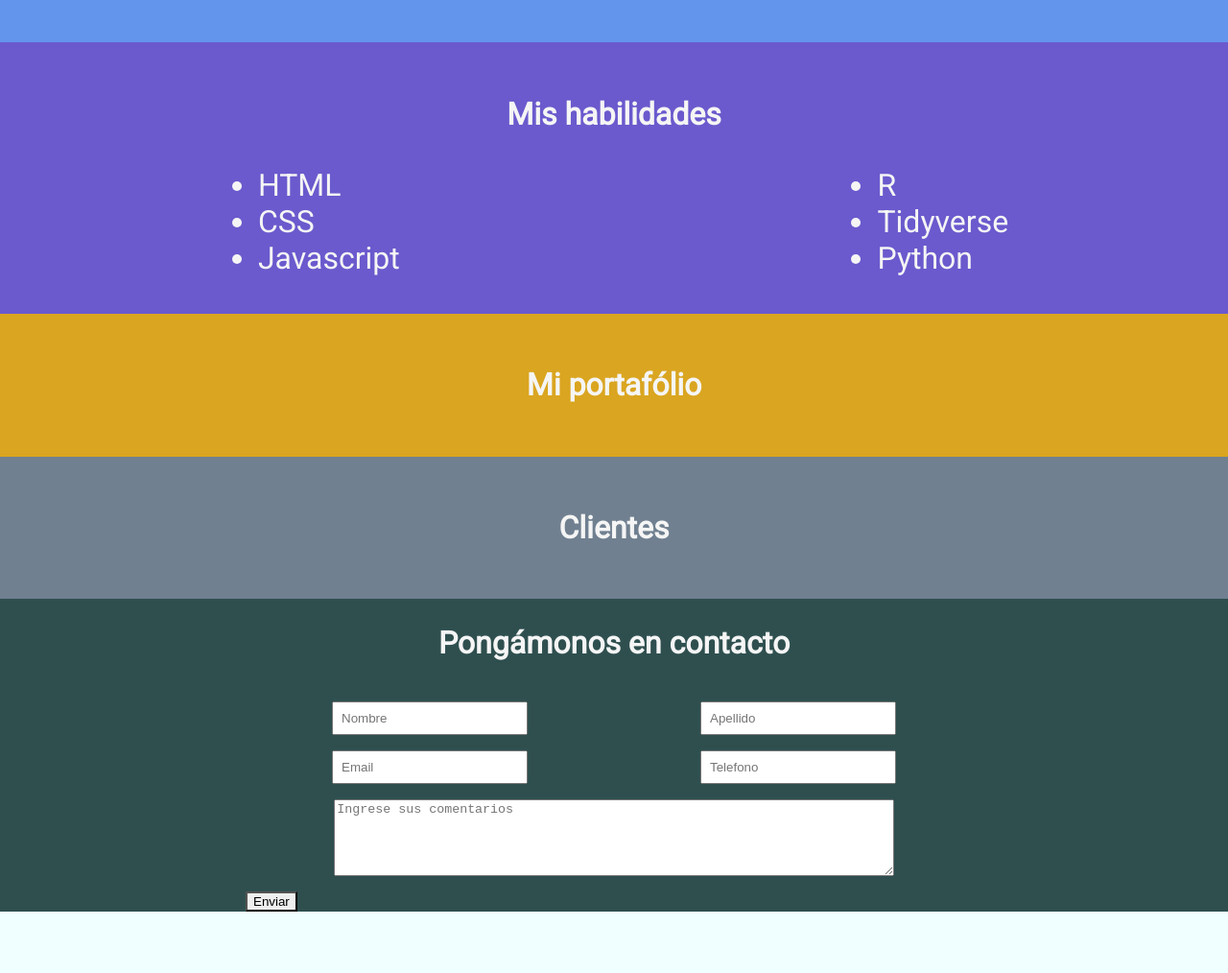
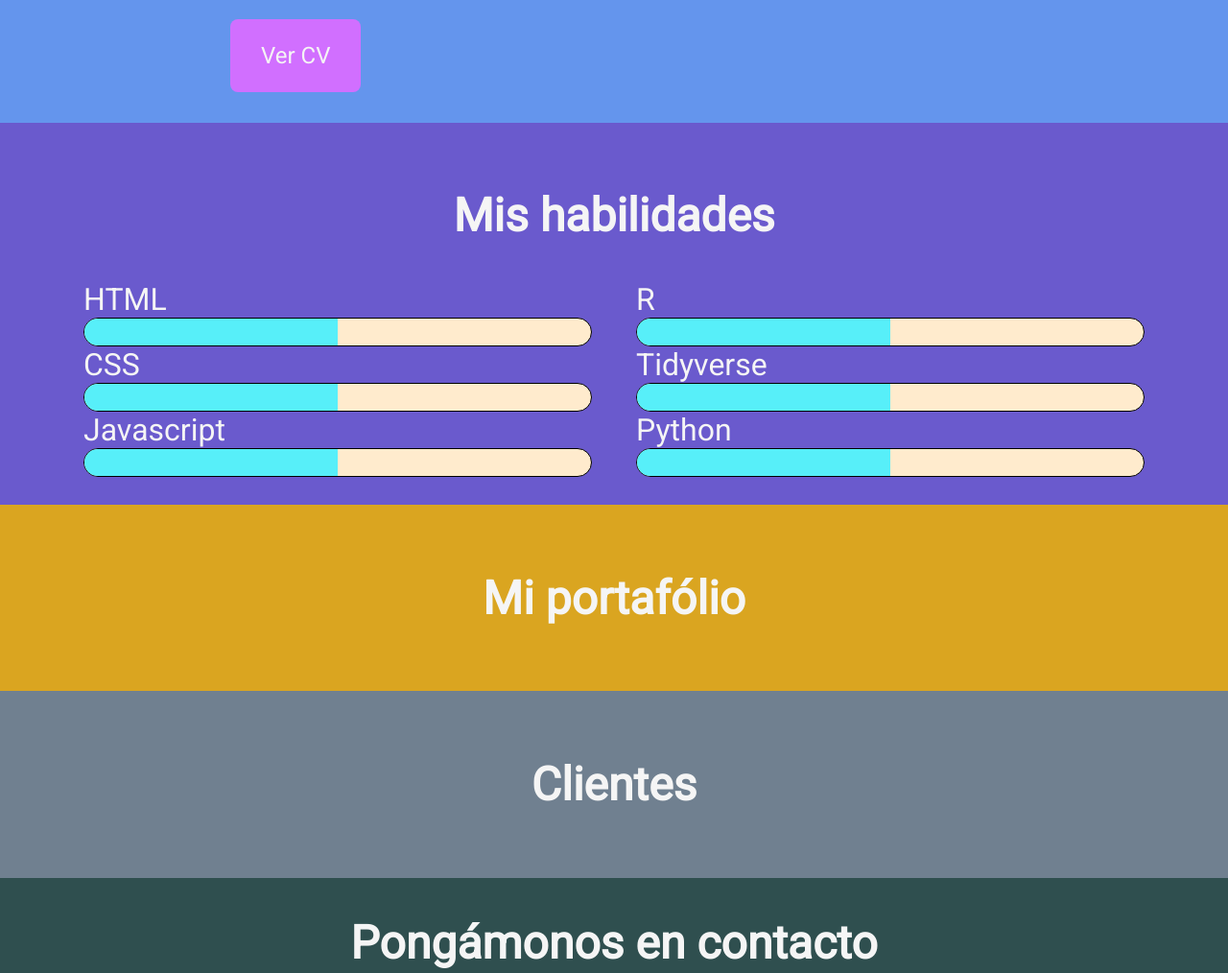
Before and after one commit to Ordnas1/hackaton-pachaqtec, a plain HTML site: page index.html in a window 1280 px wide. Shown: the part 1240-2254 px from the top of the page at 96% size. Before the commit the page ends 2190 px from the top, so only its background shows below. Drawn offline with Linux system fonts and the light colour scheme.

Commit message:
Add skills section

```diff
--- a/css/main.css
+++ b/css/main.css
@@ -1,4 +1,12 @@
 /* Globales */
+
+html {
+    box-sizing: border-box;
+}
+
+*, *::before , *::after {
+    box-sizing: inherit;
+}
 
 body {
     font-size: 10px;
@@ -8,7 +16,6 @@ body {
     color: whitesmoke
 }
 
-/* header */
 
 header {
     text-align: center;
@@ -19,17 +26,6 @@ header {
     background-color:#20B2AA;
     }
 
-h1 {
-    font-size: 7rem;
-    font-weight: 500;
-}
-
-.header-subtitle {
-    font-size: 4rem;
-}
-
-/* main */
-
 main {
     display: flex;
     flex-direction: column;
@@ -38,28 +34,73 @@ main {
 
 }
 
+section {
+    display: flex;
+    flex-direction: column;
+    align-items: center;
+}
+
+h1 {
+    font-size: 7rem;
+    font-weight: 500;
+}
+
+h2 {
+    font-size: 3rem;
+
+}
+
+form {
+    align-self: stretch;
+}
+
+/* header */
+
+
+
+.header-subtitle {
+    font-size: 4rem;
+}
+
+
+/* main doc */
+
+
 .about-me, .skills, .portfolio, .clients {
     margin:0 auto;
     width: 100vw;
-    padding: 1.8rem 0
+    padding: 1.8rem 0;
 }
 
 /* about me */
 
 .about-me {
     background-color: CornflowerBlue;
+    display:flex;
+    align-items: center;
+    flex-direction: column;
+    padding: 2rem 15rem;
 }
 
-h2 {
-    font-size: 2rem;
-    text-align: center  ;
+.about-me > p {
+    font-size: 1.6rem;
 }
 
-p {
-    font-size: 1.6rem;
-    padding: 5rem
+.btn-cv {
+    -webkit-appearance: none;
+    padding: 1.5rem 2rem;
+    font-size: 1.5rem;
+    align-self: flex-start;
+    background-color: #D16FFF;
+    border-radius: 8px;
+    border: 0px solid white;
+    font-family: inherit;
+    color: inherit;
 }
 
+.btn-cv:hover {
+    box-shadow: 0px 0px 5px 2px white;
+}
 
 /* skills */
 
@@ -69,11 +110,36 @@ p {
 
 .skills-ul {
     display: flex;
-    justify-content: space-around;
+    justify-content: space-between;
+    align-self: stretch;
+    padding: 0 5%;
+}
+
+.skills-ul > ul {
+    list-style: none;
+    padding: 0;
+    width: 50%;
+    margin: 0 2%;
 }
 
 .skills-ul li {
     font-size: 2rem;
+}
+
+.progress-bar {
+    height: 30px;
+    width: 100%;
+    border: 1px solid black;
+    background-color: blanchedalmond;
+    border-radius: 16px;
+}
+
+.complete-progress {
+    height: 28px;
+    width: 50%;
+    background-color: #57EFF9;
+    border-top-left-radius: 16px;
+    border-bottom-left-radius: 16px;
 }
 
 /* ṕortfolio */
@@ -93,8 +159,8 @@ p {
 .form-wr {
     background-color: DarkSlateGray;
     padding-bottom: 3rem;
-    width: 60vw;
-    padding: 0 20vw;
+    width: 100vw;
+    padding: 0 10vw;
     display: flex;
     flex-direction: column;
     justify-content: centers;
@@ -102,14 +168,14 @@ p {
 
 .form-row {
     display: flex;
-    justify-content: space-around;
+    justify-content: space-between;
     margin: 1rem 0;
 }
 
 
 input[type=text], input[type=email], input[type=tel] {
-    width: 25%;
-    padding: 0.5rem 0 0.5rem 0.5rem
+    width: 45%;
+    padding: 1rem 0 1rem 0.5rem
 }
 
 .comment-row {
@@ -117,7 +183,7 @@ input[type=text], input[type=email], input[type=tel] {
 }
 
 textarea[name=comments] {
-    width: 76%;
+    width: 100%;
     box-sizing: border-box;
     height: 100%;
 
--- a/index.html
+++ b/index.html
@@ -14,25 +14,63 @@
     </header>
     <main>
         <section class="about-me">
-            <h2>Sobre mí</h2>
-            <p>Lorem ipsum dolor sit, amet consectetur adipisicing elit. Nesciunt repellendus debitis reiciendis
+            <h2>Sobre mi</h2>
+            <p class="about-me-p">Lorem ipsum dolor sit, amet consectetur adipisicing elit. Nesciunt repellendus debitis reiciendis
                  aliquid libero sapiente incidunt numquam, enim recusandae quae porro assumenda, suscipit et,
                  doloremque dignissimos provident nulla error exercitationem. Lorem ipsum, dolor sit amet consectetur
                  adipisicing elit. Eum ipsa cumque, asperiores quibusdam harum mollitia molestiae rerum voluptas aut,
-                 nisi quam iure officiis, rem minus. Consequuntur sunt nulla saepe explicabo.</p>
+                 nisi quam iure officiis, rem minus. Consequuntur sunt nulla saepe explicabo.
+            </p>
+            <button class="btn-cv">Ver CV</button>
         </section>
         <section class="skills">
             <h2>Mis habilidades</h2>
             <div class="skills-ul">
                 <ul>
                     <li>HTML</li>
+                    <li>
+                        <div class="progress-bar">
+                            <div class="complete-progress">
+                            </div>
+                        </div>
+                    </li>
                     <li>CSS</li>
+                    <li>
+                        <div class="progress-bar">
+                            <div class="complete-progress">
+                            </div>
+                        </div>
+                    </li>
                     <li>Javascript</li>
+                    <li>
+                        <div class="progress-bar">
+                            <div class="complete-progress">
+                            </div>
+                        </div>
+                    </li>
                 </ul>
                 <ul>
                     <li>R</li>
+                    <li>
+                        <div class="progress-bar">
+                            <div class="complete-progress">
+                            </div>
+                        </div>
+                    </li>
                     <li>Tidyverse</li>
+                    <li>
+                        <div class="progress-bar">
+                            <div class="complete-progress">
+                            </div>
+                        </div>
+                    </li>
                     <li>Python</li>
+                    <li>
+                        <div class="progress-bar">
+                            <div class="complete-progress">
+                            </div>
+                        </div>
+                    </li>
                 </ul>
             </div>
         </section>
```
Also changed, not shown: images/Project-basic/Project-basic.png (added).
